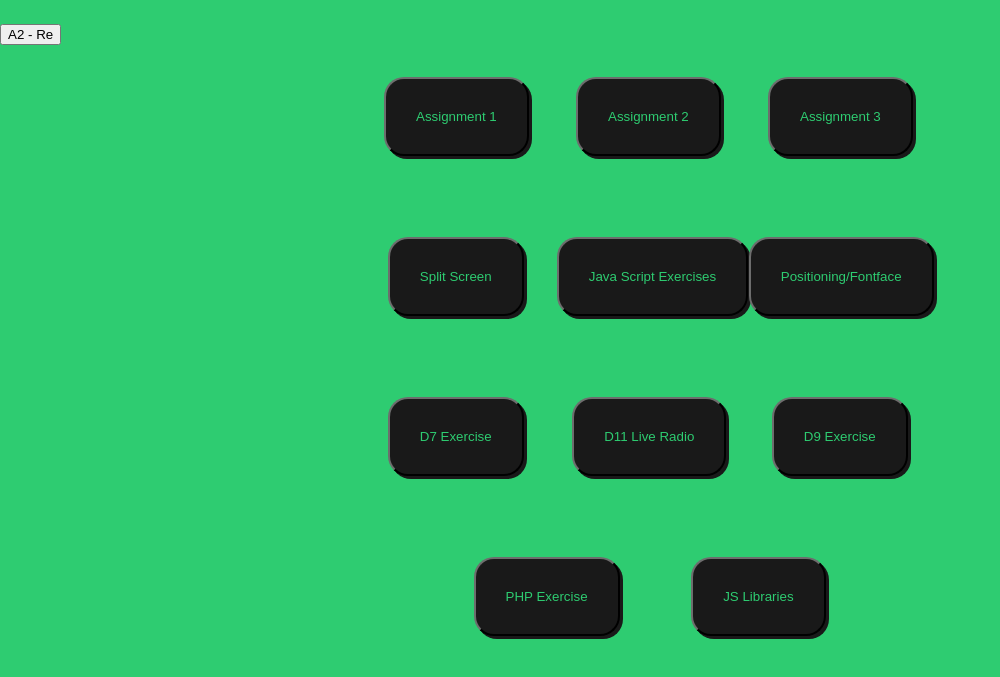
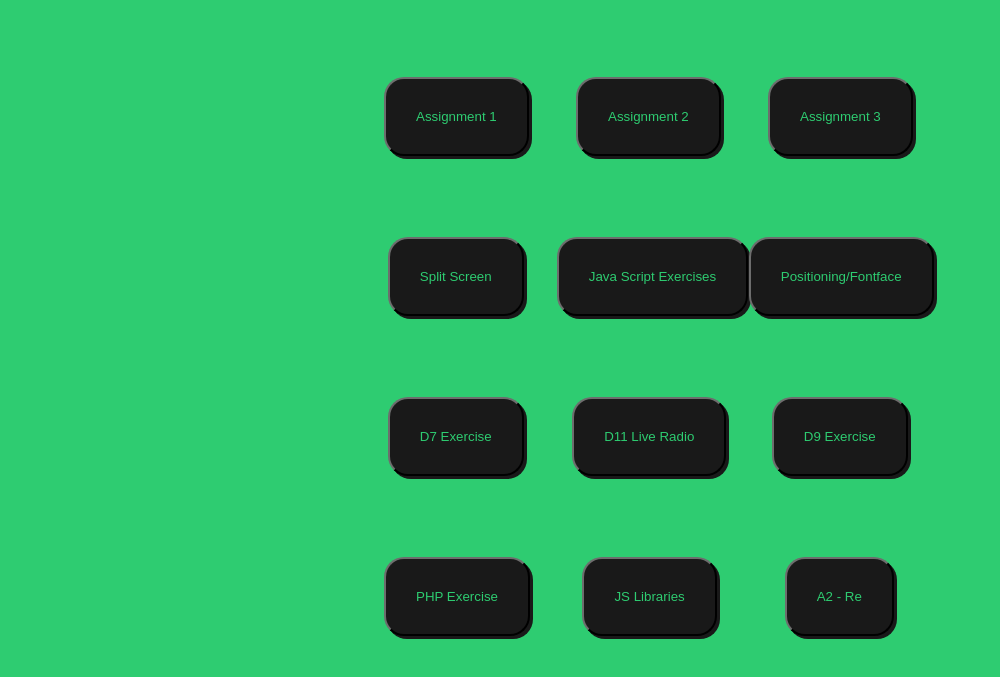
Before and after one commit to nYxTaku/Coding-for-Web-Assignments, a plain HTML site: page index.html in a window 1280 px wide. Shown: the part 123-800 px from the top of the page, without its empty margins (0-1000 px from the left). Drawn offline with Linux system fonts and the light colour scheme.

Commit message:
Update styles.css

```diff
--- a/styles.css
+++ b/styles.css
@@ -195,7 +195,7 @@ body {
   .btn10 {
     position: absolute;
     top:85%;
-    left: 37%;
+    left: 30%;
     background-color: #191919;
     color: #2ecc71;
     border-width: 2px;
@@ -214,7 +214,7 @@ body {
   .btn11 {
     position: absolute;
     top:85%;
-    left: 54%;
+    left: 45.5%;
     background-color: #191919;
     color: #2ecc71;
     border-width: 2px;
@@ -229,3 +229,22 @@ body {
     color: #191919;
     transition: 0.5s;
   }
+
+  .btn12 {
+    position: absolute;
+    top:85%;
+    left: 61.3%;
+    background-color: #191919;
+    color: #2ecc71;
+    border-width: 2px;
+    border-color: #191919;
+    border-radius: 20px;
+    box-shadow: 3px 3px #191919;
+    padding: 30px;
+  }
+
+  .btn12:hover {
+    background-color: #2ecc71;
+    color: #191919;
+    transition: 0.5s;
+  }
```
